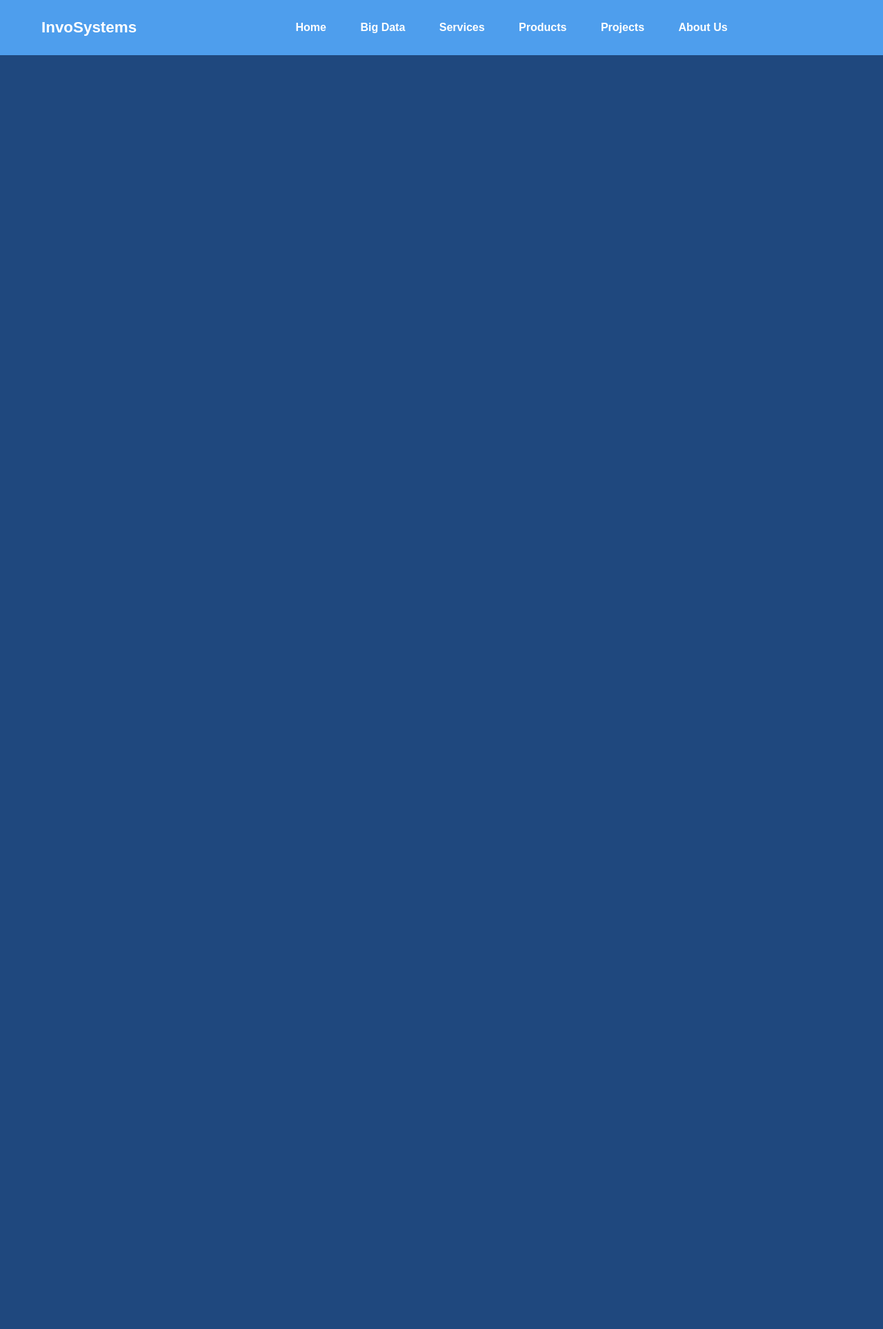
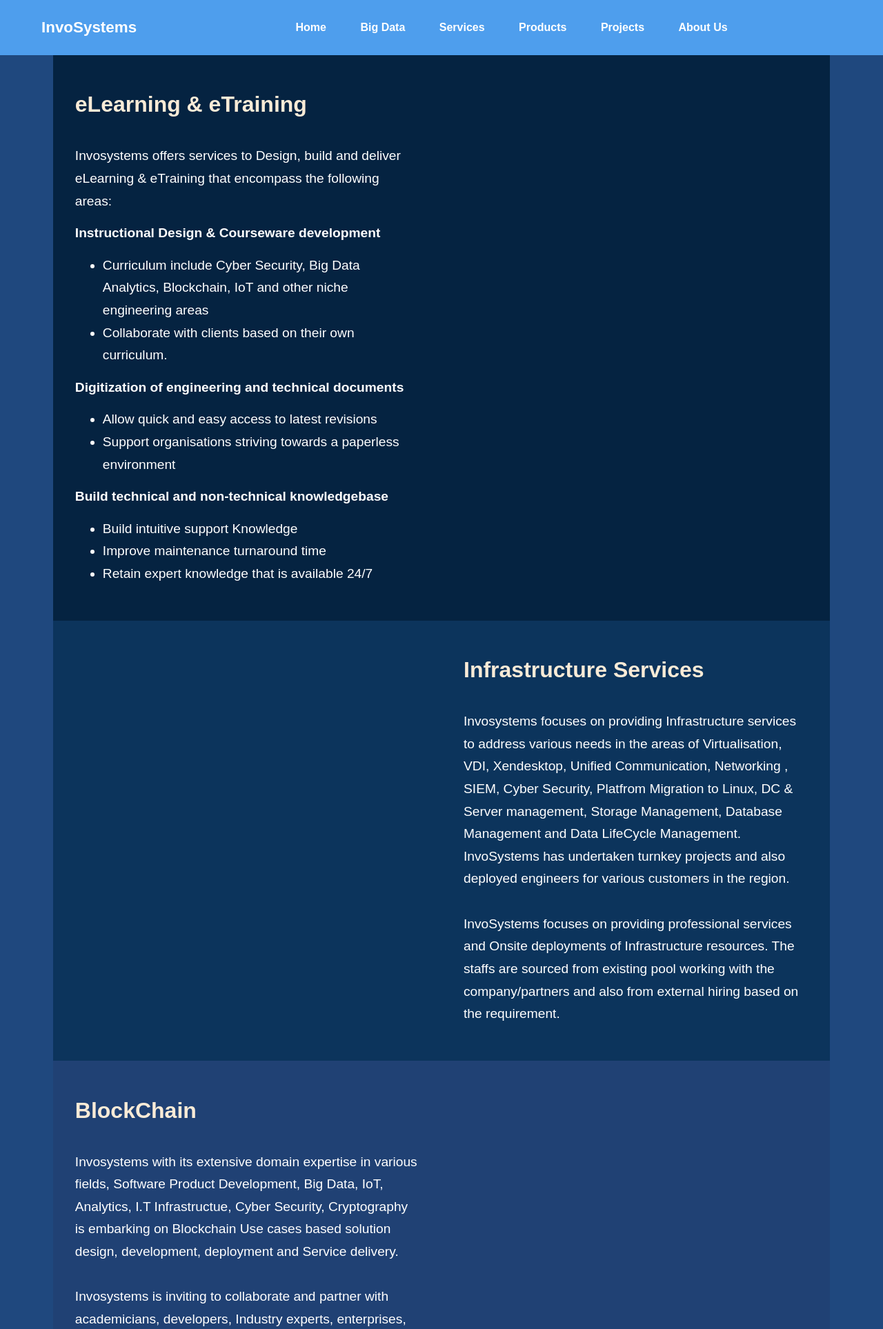
Before and after one commit to thenosewizard/InvoSystemsWebsite, a Flask app: page /Services in a window 1280 px wide. Shown: the top 1927 px of the page at 69% size. Before the commit the page ends 80 px from the top, so only its background shows below. Run offline with Flask 2, Linux system fonts and the light colour scheme.

Commit message:
Skeleton for services completed [stablever]

```diff
--- a/static/aboutUs.js
+++ b/static/aboutUs.js
@@ -119,6 +119,7 @@ texts[2].addEventListener('click', titleOnClick2);
 titles[3].addEventListener('click', titleOnClick3);
 texts[3].addEventListener('click', titleOnClick3);
 
+// Scroll towards the top of the page func
 $(document).ready( function () {
     $('#scrollTopAbout').on('click', function () {
         $('html, body').animate({
--- a/static/main.css
+++ b/static/main.css
@@ -285,7 +285,7 @@ body {
     display: none;
 }
 
-#bigDataSection {
+#bigDataSection, #serviceSection {
     display: grid;
     grid-auto-rows: minmax(500px, auto);
     grid-template-columns: 2fr 2fr;
@@ -329,8 +329,8 @@ body {
     background: #242222 ;
 }
 
-#contactbtn {
-    color: #ffffff;
+/* The btn in contact us */
+#contactBtn {
     background: #204174;
     font-size: 1.1em;
     border: none;
@@ -338,13 +338,18 @@ body {
     filter: brightness(100%);
 }
 
-#contactbtn:active {
+#contactBtn > a {
+    text-decoration: none;
+    color: #ffffff;
+}
+
+#contactBtn:active {
     transform: translateY(4px);
     filter: brightness(70%);
 }
 
 /* Button to scroll to the top */
-#scrollTop , #scrollTopAbout{
+#scrollTop , #scrollTopAbout, #scrollTopService{
     color: #ffffff;
     float: right;
     margin-right: 3%;
@@ -354,6 +359,15 @@ body {
     background: rgb(60, 128, 60);
 
 }
+
+/* Start of css for services page */
+
+
+.strongClass {
+    font-size: 1.2em;
+
+}
+
 
 /* start of css for aboutUs page */
 #wholeAbout {
@@ -434,6 +448,10 @@ body {
     filter: brightness(100%);
 }
 
+
+
+
+
 /* For mobile view */
 @media screen {
 
--- a/static/services.js
+++ b/static/services.js
@@ -0,0 +1,13 @@
+
+// fade effect on the page
+$(document).ready( function () {
+    $('#wholeSection').fadeIn(1100);
+})
+
+$(document).ready( function () {
+    $('#scrollTopService').on('click', function () {
+        $('html, body').animate({
+            scrollTop: $("#scrollTo").offset().top
+        },500);
+    });
+})
--- a/templates/bigdata.html
+++ b/templates/bigdata.html
@@ -101,7 +101,7 @@
         <div id="contact">
             <!--Button that leads to the about us page-->
             <h3>Are you interested yet?
-                <button id="contactBtn">Contact Us!</button>
+                <button id="contactBtn"><a href="{{ url_for('aboutUs_page') }}" >Contact Us!</a></button>
                 <button id="scrollTop">Scroll to top</button>
             </h3>
 
--- a/templates/services.html
+++ b/templates/services.html
@@ -3,7 +3,104 @@
 <!--Content for this webpage-->
 {%block content%}
 
+<div id="wholeSection">
 
+    <div id="serviceSection" >
+
+        <!--Sections in the page(4)-->
+
+        <!--section one-->
+        <div id="serviceOne" class="sectionOne sections_Data " >
+            <h1>eLearning & eTraining</h1>
+            <p class="innerSection">
+
+                    Invosystems offers services to Design, build and deliver eLearning & eTraining that encompass the following areas:
+                    <p>
+                        <strong class="strongClass">Instructional Design & Courseware development</strong>
+                        <ul class="list">
+                            <li>Curriculum include Cyber Security, Big Data Analytics, Blockchain, IoT and other niche engineering areas</li>
+                            <li>Collaborate with clients based on their own curriculum.</li>
+                        </ul>
+                    </p>
+
+                    <strong class="strongClass"> Digitization of engineering and technical documents</strong>
+                    <ul class="list">
+                        <li>Allow quick and easy access to latest revisions</li>
+                        <li>Support organisations striving towards a paperless environment</li>
+                    </ul>
+
+
+                    <strong class="strongClass"> Build technical and non-technical knowledgebase</strong>
+                    <ul class="list">
+                        <li>Build intuitive support Knowledge</li>
+                        <li>Improve maintenance turnaround time</li>
+                        <li>Retain expert knowledge that is available 24/7</li>
+                    </ul>
+            </p>
+        </div>
+
+        <div id="serImgOne" class="sectionOne"></div>
+
+        <!--Section two-->
+
+        <div id="serImgTwo" class="sectionTwo"></div>
+
+        <div id="serviceTwo" class="sectionTwo sections_Data">
+            <h1>Infrastructure Services</h1>
+
+            <p class="innerSection"> Invosystems focuses on providing Infrastructure services to address various needs in the areas of Virtualisation,
+                VDI, Xendesktop, Unified Communication, Networking , SIEM, Cyber Security, Platfrom Migration to Linux, DC & Server management,
+                Storage Management, Database Management and Data LifeCycle Management.
+                InvoSystems has undertaken turnkey projects and also deployed engineers for various customers in the region.
+                <br><br>
+                InvoSystems focuses on providing professional services and Onsite deployments of Infrastructure resources.
+                The staffs are sourced from existing pool working with the company/partners and also from external hiring based on the requirement.
+            </p>
+
+        </div>
+
+        <!--Section three-->
+        <div id="serviceThree" class="sectionThree sections_Data" >
+            <h1>BlockChain</h1>
+
+            <p class="innerSection">Invosystems with its extensive domain expertise in various fields, Software Product Development,
+                Big Data, IoT, Analytics, I.T Infrastructue, Cyber Security, Cryptography  is embarking on Blockchain Use cases based solution design, development, deployment and Service delivery. <br><br>
+                Invosystems is inviting to collaborate and partner with academicians, developers, Industry experts,
+                enterprises, service providers, investors and individuals to design, build & operate industry specific
+                use cases and benefit from the blockchain based digital transformation growth
+                Invosystems will regognise and  reward  its extended commmunity.
+            </p>
+
+        </div>
+
+        <div id="serImgThree" class="sectionThree"></div>
+
+        <!--section four-->
+
+        <div id="serImgFour" class="sectionFour"></div>
+
+        <div id="serviceFour" class="sectionFour sections_Data">
+            <h1>Application Development</h1>
+
+            <p class="innerSection">InvoSystems has extensive experience in undertaking custom built application projects for customers in APAC region and has experience in double byte implementions
+                With its decade long experience in application development,
+                Invosystems has developed and deployed custom built applications for customer in banking, insurance, telecom, retail, manufacturing and for technology companies.
+                Invosystems undertakes such development work on fixed-price or time & material basis by giving options like onsite,
+                onshore or offshore models with a combination local and expat workforce.
+            </p>
+
+        </div>
+    </div>
+
+    <div id="contact">
+            <!--Button that leads to the about us page-->
+            <h3>Are you interested yet?
+                <button id="contactBtn"><a href="{{ url_for('aboutUs_page') }}" >Contact Us!</a></button>
+                <button id="scrollTopService">Scroll to top</button>
+            </h3>
+    </div>
+
+</div>
 
 
 
```
